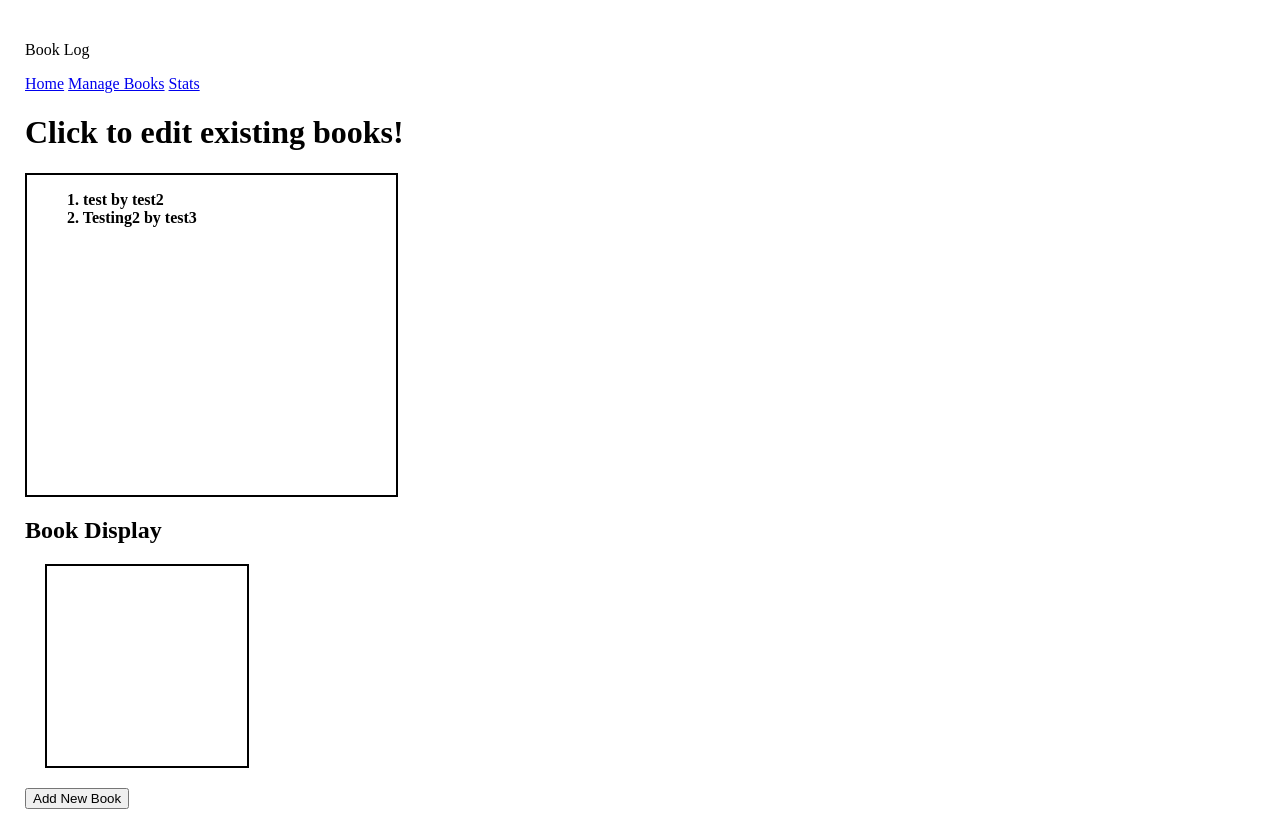
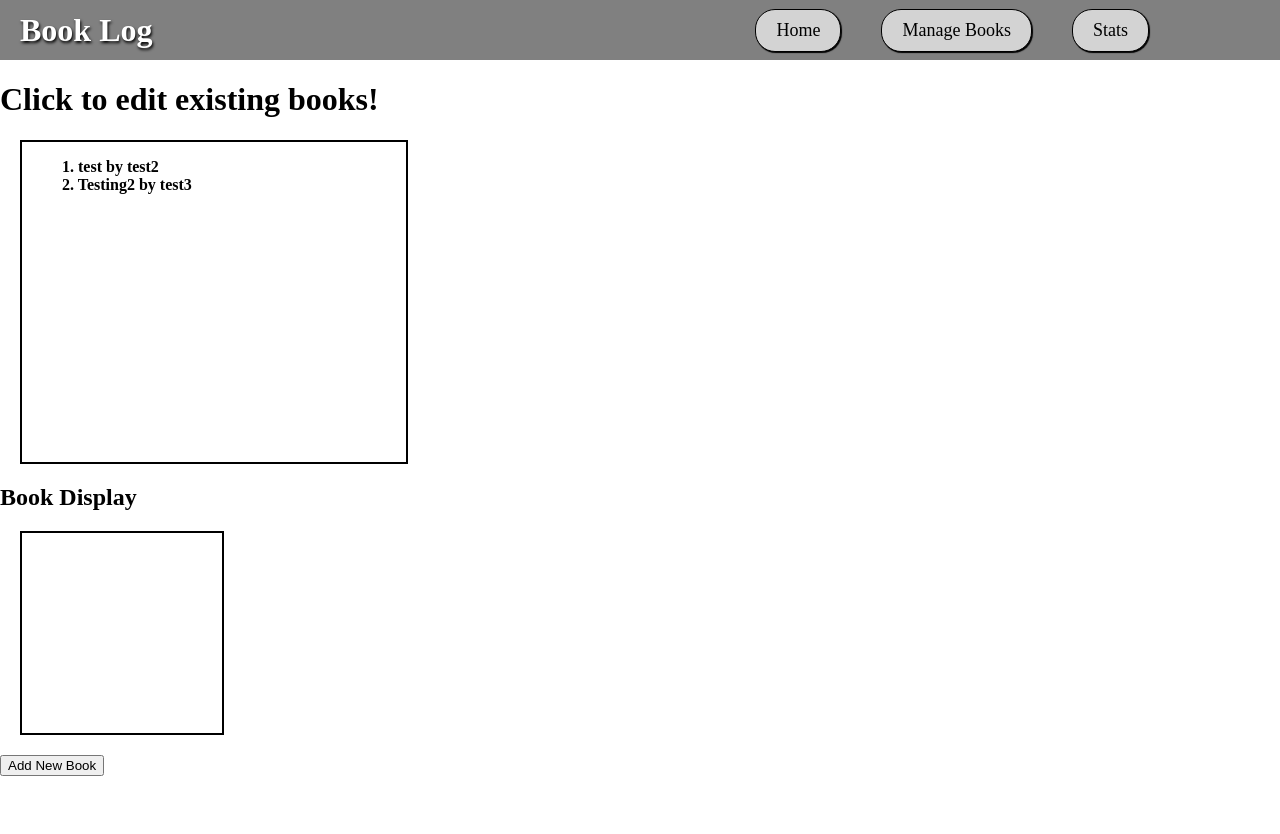
Before and after one commit to KC21025/to-read-list-manager, a Flask app: page /manage in a window 1280 px wide. After the commit the page ends 776 px from the top, so only its background shows below. Run offline with Flask 3, Linux system fonts and the light colour scheme; data comes from the database, SQL or seed files in the repository.

Commit message:
I've finished styling the navigation bar, and I think it looks good. I tried to make it similar to the wireframe however I have done some of my own changes such as the shadows and where the buttons are placed and their size.

```diff
--- a/static/styles.css
+++ b/static/styles.css
@@ -1,7 +1,6 @@
 /* Styles for the body */
 body {
     margin: 0;
-    padding: 25px;
     overflow-y: auto;
 }
 
@@ -11,7 +10,53 @@ body {
 
 /* Styles for the navigation bar */
 .web_nav_bar {
+    width: 98%;
+    height: 5vh;
+    display:flex;
+    align-items: center;
+    justify-content: space-between;
+    background-color: gray;
+    padding: 10px 20px;
+}
 
+.nav_header p {
+    font-size: 32px;
+}
+
+.nav_header a {
+    text-decoration: none;
+    color: white;
+    text-shadow: 1px 2px 3px black;
+    transition: color 0.3s ease, text-shadow 0.3s ease;
+}
+
+.nav_header a:hover {
+    color: darkgray;
+    text-shadow: 2px 4px 5px black;
+}
+
+.nav_links {
+    margin-right: 10%;
+    display: flex;
+    gap: 40px;
+}
+
+.nav_links a {
+    font-size: 18px;
+    box-shadow: 1px 1px 1px black;
+    text-decoration: none;
+    color: black;
+    padding: 10px 20px;
+    background-color: lightgray;
+    border-radius: 20px;
+    border: 1px solid black;
+    transition: box-shadow 0.3s ease, color 0.3s ease, background-color 0.3s ease;
+}
+
+.nav_links a:hover{
+    box-shadow: 1px 3px 5px black;
+    color: rgb(255, 255, 255);
+    background-color: darkgrey;
 }
 
 /* Index HTML */
@@ -59,6 +104,7 @@ body {
 }
 
 #manageBooksList {
+    margin: 20px;
     width:30%;
     height: 40vh;
     border: 2px solid black;
--- a/templates/layout.html
+++ b/templates/layout.html
@@ -10,10 +10,14 @@
 
     <body>
         <nav class = "web_nav_bar" > <!-- Navigation bar -->
-            <p> Book Log </p>
-            <a href="/">Home</a>
-            <a href="/manage">Manage Books</a>
-            <a href="/stats">Stats</a>
+            <div class = "nav_header">
+                <p class = "inline-p"><b><a href="/">Book Log</a></b></p>
+            </div>
+            <div class = "nav_links">
+                <a href="/">Home</a>
+                <a href="/manage">Manage Books</a>
+                <a href="/stats">Stats</a>
+            </div>
         </nav>
 
         {% block content %}
```
